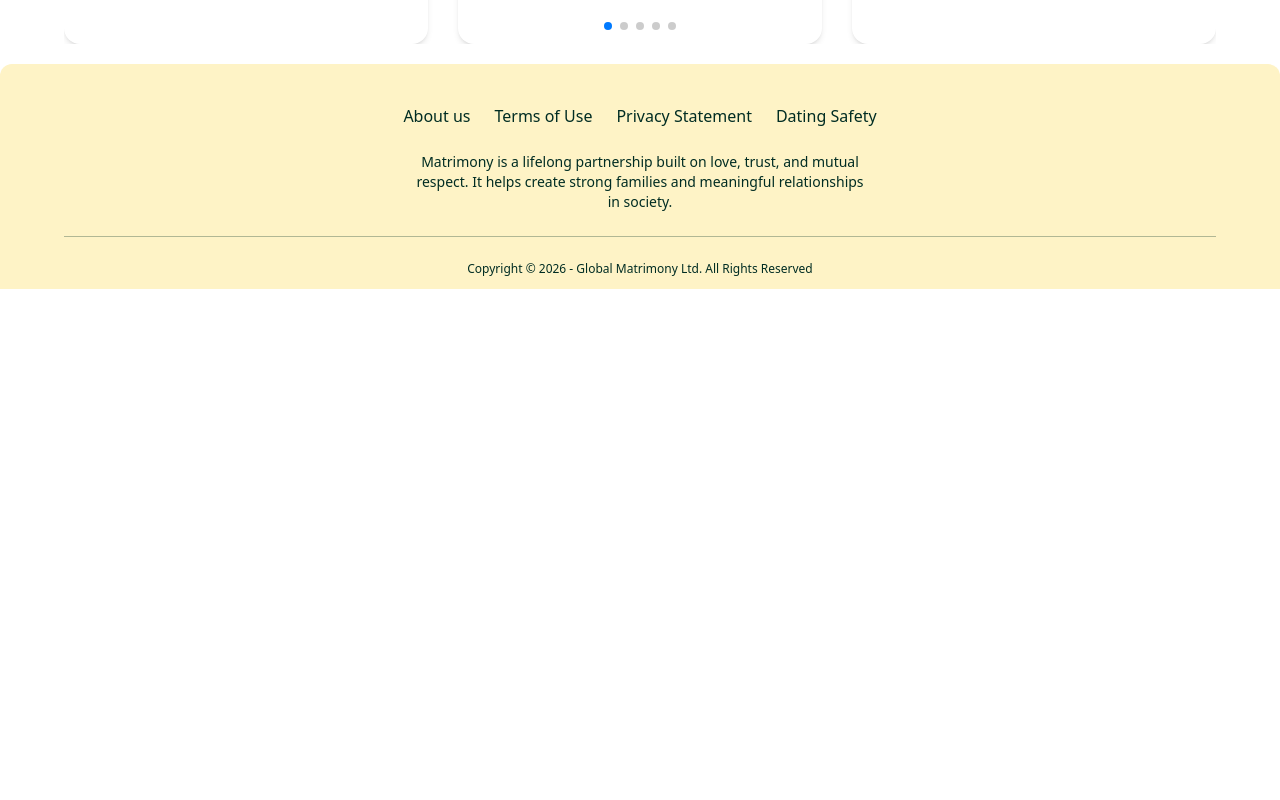
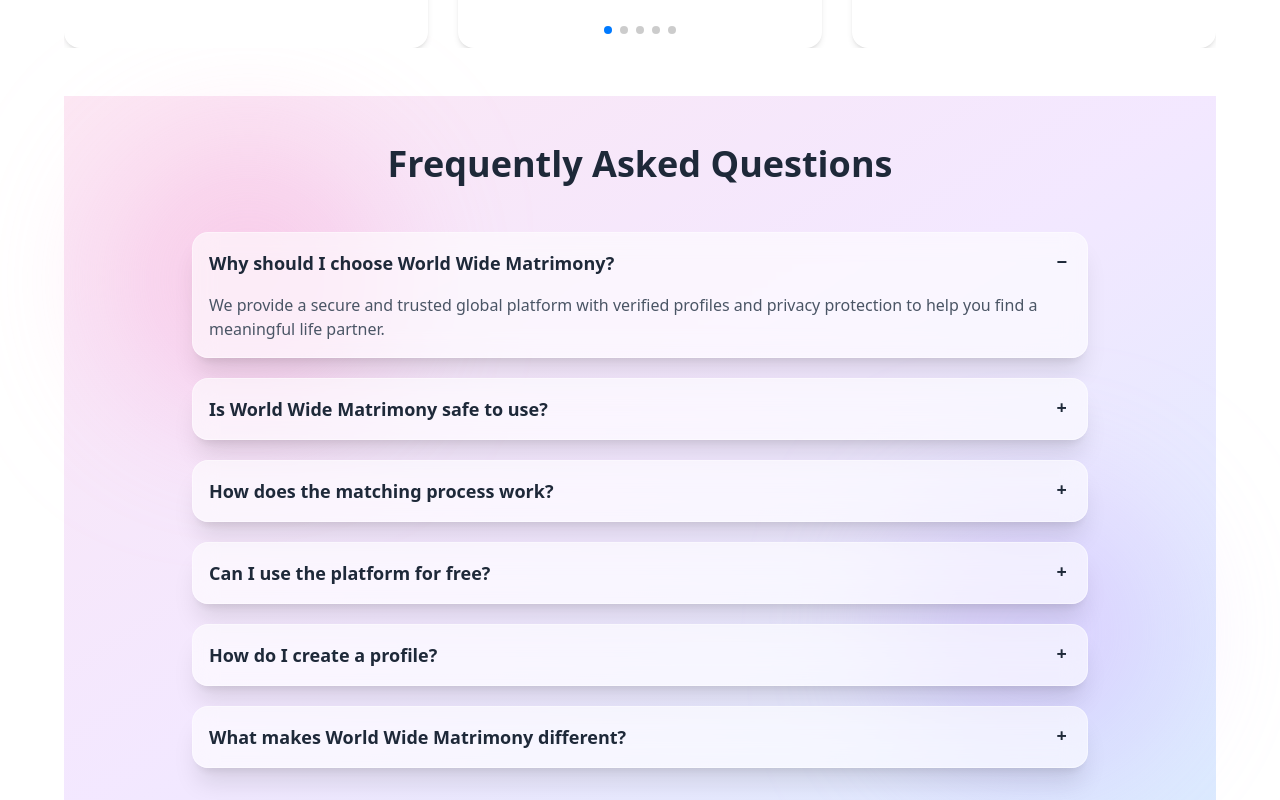
Before and after one commit to MH-liton-360/matrimony, a React (Vite) app: page /home in a window 1280 px wide. Shown: the part 1300-2100 px from the top of the page. Before the commit the page ends 1589 px from the top, so only its background shows below. Built offline with nearby package versions, Linux system fonts and the light colour scheme.

Commit message:
Faq Done

```diff
--- a/package.json
+++ b/package.json
@@ -11,6 +11,7 @@
   },
   "dependencies": {
     "@tailwindcss/vite": "^4.1.18",
+    "framer-motion": "^12.34.3",
     "localforage": "^1.10.0",
     "match-sorter": "^8.2.0",
     "react": "^19.2.0",
--- /dev/null
+++ b/src/Components/FAQ.jsx
@@ -0,0 +1,69 @@
+const FAQ = () => {
+    return (
+        <section className="relative py-12 px-4 bg-gradient-to-br from-pink-100 via-purple-100 to-blue-100">
+
+            {/* Background Blur Circle */}
+            <div className="absolute top-10 left-10 w-72 h-72 bg-pink-300 rounded-full mix-blend-multiply filter blur-3xl opacity-30 animate-pulse"></div>
+            <div className="absolute bottom-10 right-10 w-72 h-72 bg-purple-300 rounded-full mix-blend-multiply filter blur-3xl opacity-30 animate-pulse"></div>
+
+            <div className="relative max-w-4xl mx-auto">
+
+                <h2 className="text-4xl font-bold text-center mb-12 text-gray-800">
+                    Frequently Asked Questions
+                </h2>
+
+                <div className="space-y-5">
+
+                    {[
+                        {
+                            question: "Why should I choose World Wide Matrimony?",
+                            answer:
+                                "We provide a secure and trusted global platform with verified profiles and privacy protection to help you find a meaningful life partner.",
+                        },
+                        {
+                            question: "Is World Wide Matrimony safe to use?",
+                            answer:
+                                "Yes. We ensure profile verification, secure authentication, and strict privacy policies to protect your personal information.",
+                        },
+                        {
+                            question: "How does the matching process work?",
+                            answer:
+                                "You can filter profiles by age, profession, education, location, and preferences to find the most compatible matches.",
+                        },
+                        {
+                            question: "Can I use the platform for free?",
+                            answer:
+                                "Basic features are free. Premium membership unlocks advanced filters, messaging, and priority visibility.",
+                        },
+                        {
+                            question: "How do I create a profile?",
+                            answer:
+                                "Sign up with your email, complete your details, upload your photo, and submit for verification.",
+                        },
+                        {
+                            question: "What makes World Wide Matrimony different?",
+                            answer:
+                                "We focus on authenticity, global reach, and meaningful long-term relationships built on trust and compatibility.",
+                        },
+                    ].map((faq, index) => (
+                        <div
+                            key={index}
+                            className="collapse collapse-plus bg-white/60 backdrop-blur-md shadow-xl rounded-2xl border border-white/40 transition-all duration-300 hover:scale-[1.02]"
+                        >
+                            <input type="radio" name="premium-faq" defaultChecked={index === 0} />
+                            <div className="collapse-title text-lg font-semibold text-gray-800">
+                                {faq.question}
+                            </div>
+                            <div className="collapse-content text-gray-600">
+                                <p>{faq.answer}</p>
+                            </div>
+                        </div>
+                    ))}
+
+                </div>
+            </div>
+        </section>
+    );
+};
+
+export default FAQ;
--- a/src/Components/SectionTitle/SectionTitle.jsx
+++ b/src/Components/SectionTitle/SectionTitle.jsx
@@ -2,7 +2,9 @@
 const SectionTitle = ({ heading }) => {   //Here heading is props;
     return (
         <div className="mx-auto p-10 md:w-5/12">
-            <p className="text-3xl font-semibold text-amber-900 uppercase text-center p-1 pt-6 border-b-2">{heading}</p>
+            <p className="text-4xl font-bold text-center p-1 pt-6 border-b-2 bg-clip-text text-transparent bg-gradient-to-r from-orange-500 to-orange-700">
+                ---{heading}---
+            </p>
         </div>
     );
 };
--- a/src/Components/Success_Story.jsx
+++ b/src/Components/Success_Story.jsx
@@ -35,7 +35,7 @@ const Success_Story = () => {
     const slides = [slide01, slide07, slide03, slide04, slide05, slide06, slide02];
 
     return (
-        <div id='success_story' className="pb-5">
+        <div id='success_story' className="pb-12">
 
 
             <SectionTitle
--- a/src/pages/Home.jsx
+++ b/src/pages/Home.jsx
@@ -1,4 +1,5 @@
 import Banner from "../Components/Banner";
+import FAQ from "../Components/FAQ";
 import Success_Story from "../Components/Success_Story";
 import Navbar from "../shared/Navbar";
 
@@ -18,6 +19,9 @@ const Home = () => {
 
                     {/* Success-Story  */}
                     <Success_Story></Success_Story>
+
+                    {/* FAQ means: Frequently Asked Questions  */}
+                    <FAQ></FAQ>
                 </div>
             </div>
         </section>
--- a/src/pages/Landing.jsx
+++ b/src/pages/Landing.jsx
@@ -20,7 +20,7 @@ const Landing = () => {
             <div className="absolute inset-0 bg-black/40"></div>
 
             {/* Login Button - Top Right */}
-            <Link to="/login"><button className="absolute top-5 right-5 z-20 bg-teal-600 text-white px-8 py-2 rounded-xl hover:bg-teal-700 transition">
+            <Link to=""><button className="absolute top-5 right-5 z-20 bg-teal-600 text-white px-8 py-2 rounded-xl hover:bg-teal-700 transition">
                 Login
             </button></Link>
 
@@ -60,9 +60,10 @@ const Landing = () => {
                     </div>
 
                     {/* View Singles Button */}
-                    <button className="btn btn-teal-600 bg-teal-600 text-white mt-3 hover:bg-teal-700 transition w-full">
-                        View Singles Now
-                    </button>
+                    <Link to="/home"><button className="btn btn-teal-600 bg-teal-600 text-white mt-3 hover:bg-teal-700 transition w-full">
+                        Welcome Now
+                    </button></Link>
+
                 </div>
             </div>
         </section>
--- a/src/pages/Login.jsx
+++ b/src/pages/Login.jsx
@@ -17,7 +17,7 @@ const Login = () => {
         const password = form.password.value;
         console.log(email, password);
 
-        // Ei link ta just check korar jonno je gloin e click korle home e niye jay ki na
+        // Ei link ta just check korar jonno je login e click korle home e niye jay ki na
         navigate("/home");
     };
 
--- a/src/shared/Navbar.jsx
+++ b/src/shared/Navbar.jsx
@@ -1,4 +1,4 @@
-import { Link } from "react-router-dom";
+import { Link, Links } from "react-router-dom";
 
 // This is React spa scrolling system
 import { Link as ScrollLink } from "react-scroll";
@@ -84,7 +84,8 @@ const Navbar = () => {
                 </div>
 
                 <div className="navbar-end">
-                    <a className="btn btn-outline text-white border-white hover:bg-yellow-400 hover:border-yellow-400 hover:text-black">Login</a>
+                    <Link to="/login"><a className="btn btn-outline text-white border-white hover:bg-yellow-400 hover:border-yellow-400 hover:text-black">Login</a>
+                    </Link>
                 </div>
             </div>
         </section>
```
Also changed, not shown: 1 other file (tests, documents, lock files or other folders).
